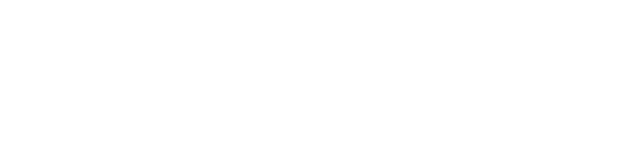
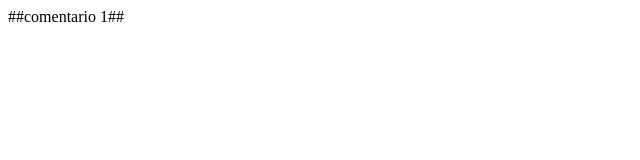
Before and after one commit to agc0506/visual-git, a plain HTML site: page index.html in a window 1280 px wide. Shown: the whole page, without its empty margins (0-640 px from the left). Drawn offline with Linux system fonts and the light colour scheme.

Commit message:
comentario 1

```diff
--- a/index.html
+++ b/index.html
@@ -6,6 +6,6 @@
     <title>Document</title>
 </head>
 <body>
-
+##comentario 1##
 </body>
 </html>
```
